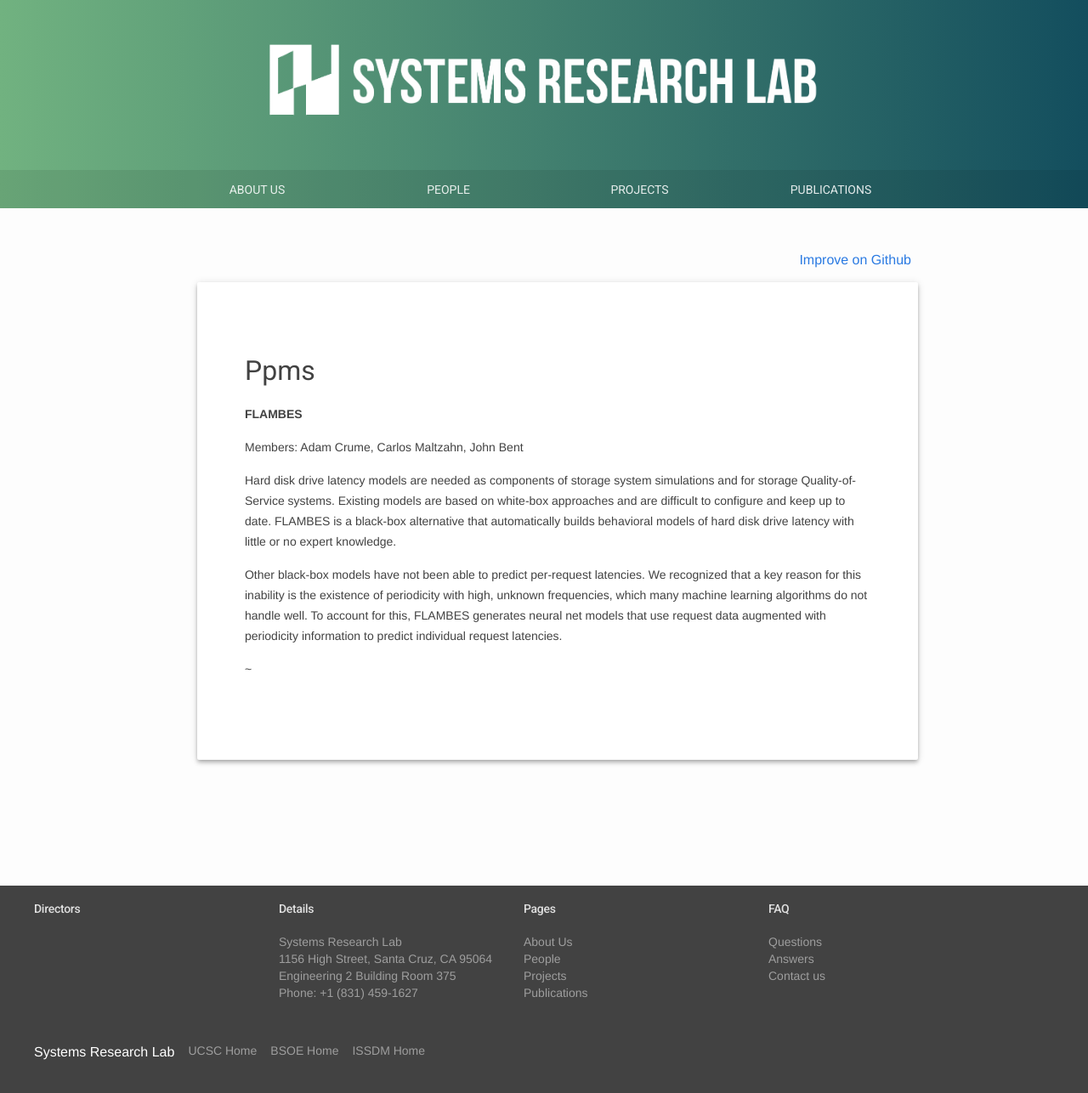
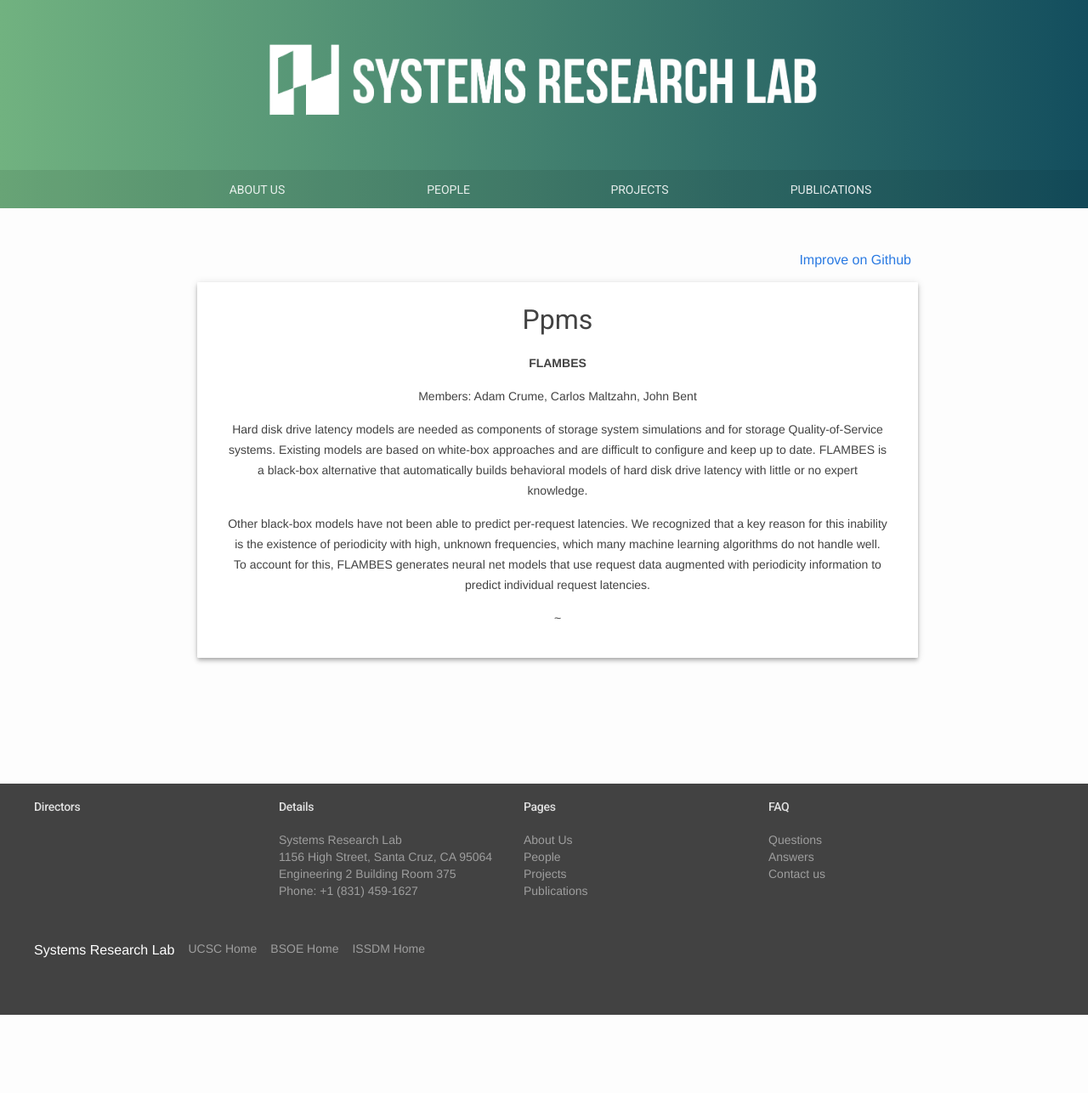
Before and after one commit to systemslab/systemslab.github.io, a Jekyll site: the page built from _projects/ppms.md, in a window 1280 px wide. Shown: the top 1286 px of the page at 85% size. Built offline with Jekyll 4.4.1, drawn with Linux system fonts in a browser that asks for light colours; nearby versions of some CDN libraries.

Commit message:
More layout changes

```diff
--- a/css/stylesheets/myapp.css
+++ b/css/stylesheets/myapp.css
@@ -447,7 +447,7 @@ html, body {
 
 /* line 17, ../sass/_post.scss */
 .demo-container {
-  position: relative;
+  position: 200px;
   max-width: 1600px;
   width: calc(100% + 16px);
   margin: 0 auto;
@@ -455,8 +455,9 @@ html, body {
 
 /* line 23, ../sass/_post.scss */
 .demo-content {
-  border-radius: 2px;
-  padding: 80px 56px;
+  text-align: center;
+  border-radius: 1px;
+  padding: 20px 36px;
   margin-bottom: 80px;
 }
 
```
